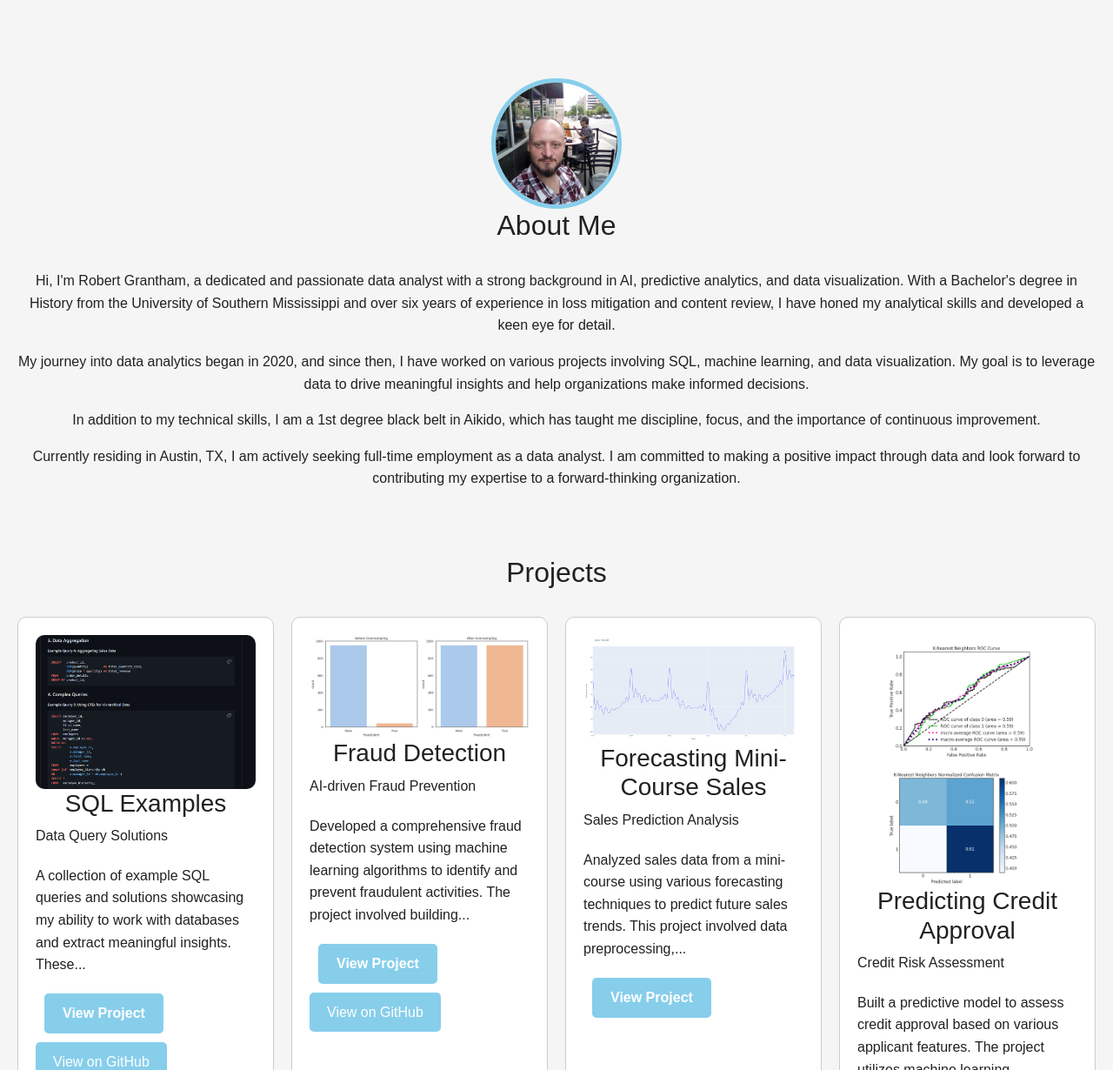
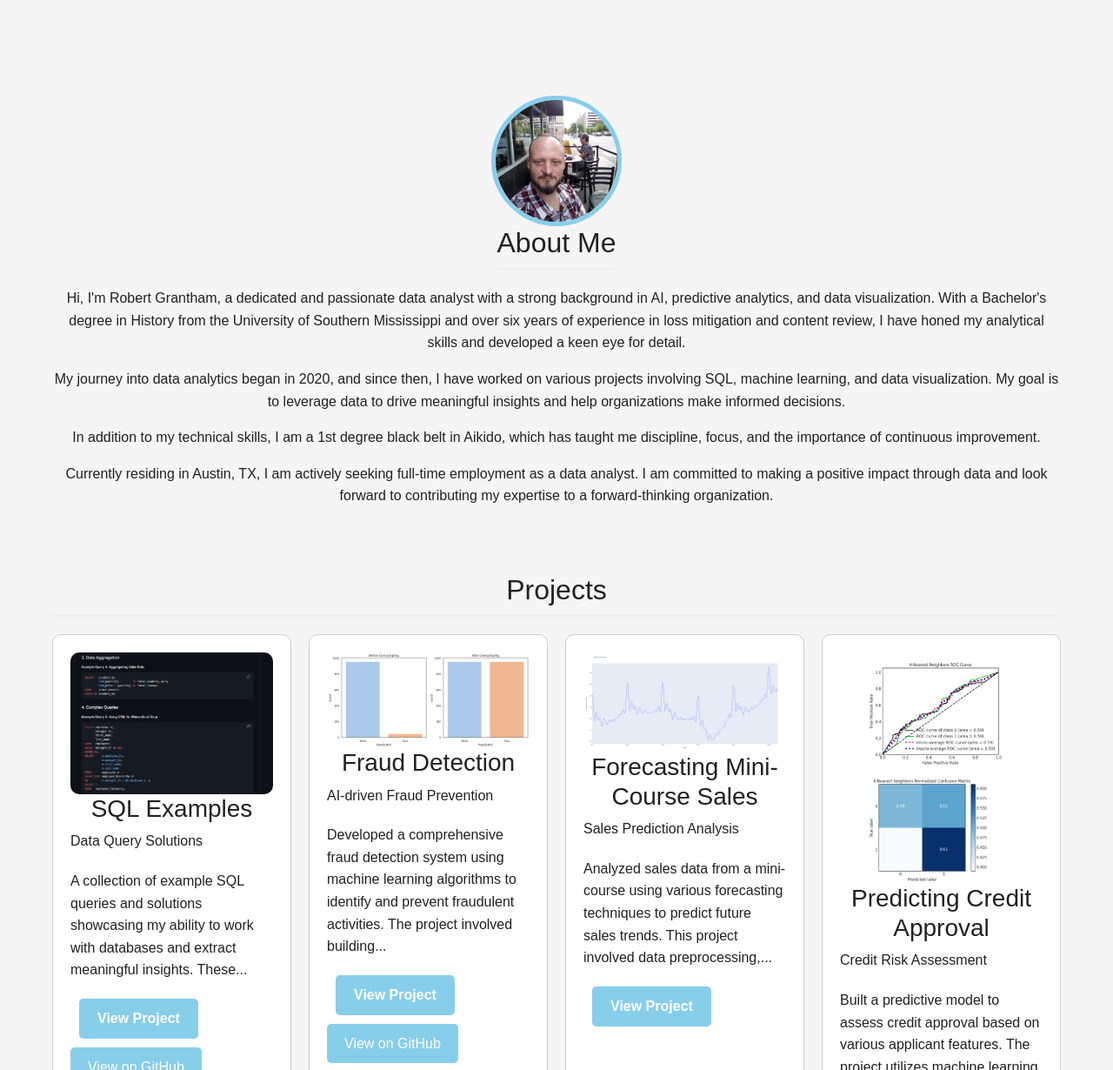
Before and after one commit to rgrantham82/rgrantham82.github.io, a Jekyll site: the page built from index.html, in a window 1280 px wide and 1400 px high, scrolled down 203 px. Shown: the part 170-1400 px from the top of the window at 87% size. Built offline with Jekyll 4.4.1, drawn with Linux system fonts in a browser that asks for light colours; nearby versions of some CDN libraries.

Commit message:
Update styles.css

```diff
--- a/assets/css/styles.css
+++ b/assets/css/styles.css
@@ -8,6 +8,38 @@
   --header-footer-background: #2c3e50;
   --header-footer-text: #ffffff;
 }
+
+.content-wrapper {
+    max-width: 1200px;
+    margin: 0 auto;
+    padding: 20px;
+  }
+
+  .content-wrapper h2 {
+    border-bottom: 2px solid #eee;
+    padding-bottom: 10px;
+    margin-bottom: 20px;
+  }
+
+  .content-wrapper ul {
+    list-style-type: disc;
+    margin-left: 20px;
+  }
+
+  .content-wrapper ol {
+    margin-left: 20px;
+  }
+
+  .content-wrapper .tooltip {
+    position: absolute;
+    text-align: center;
+    padding: 4px;
+    font-size: 12px;
+    background: #333;
+    color: #fff;
+    border-radius: 4px;
+    pointer-events: none;
+  }
 
 footer,
 header {
```
